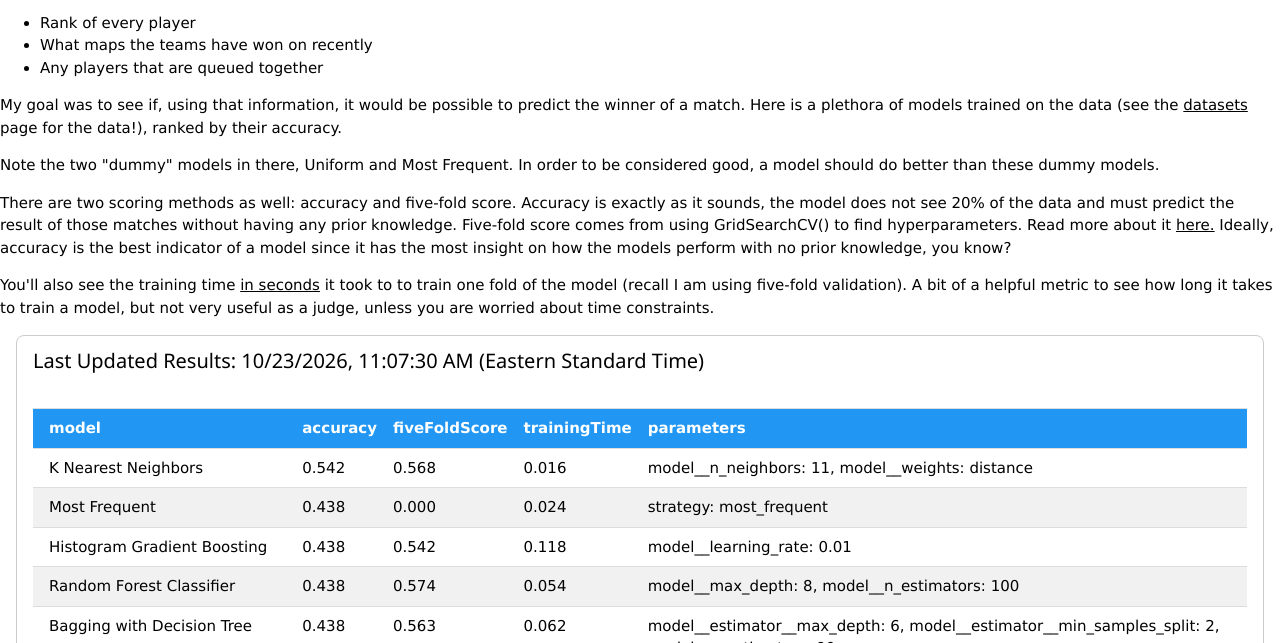
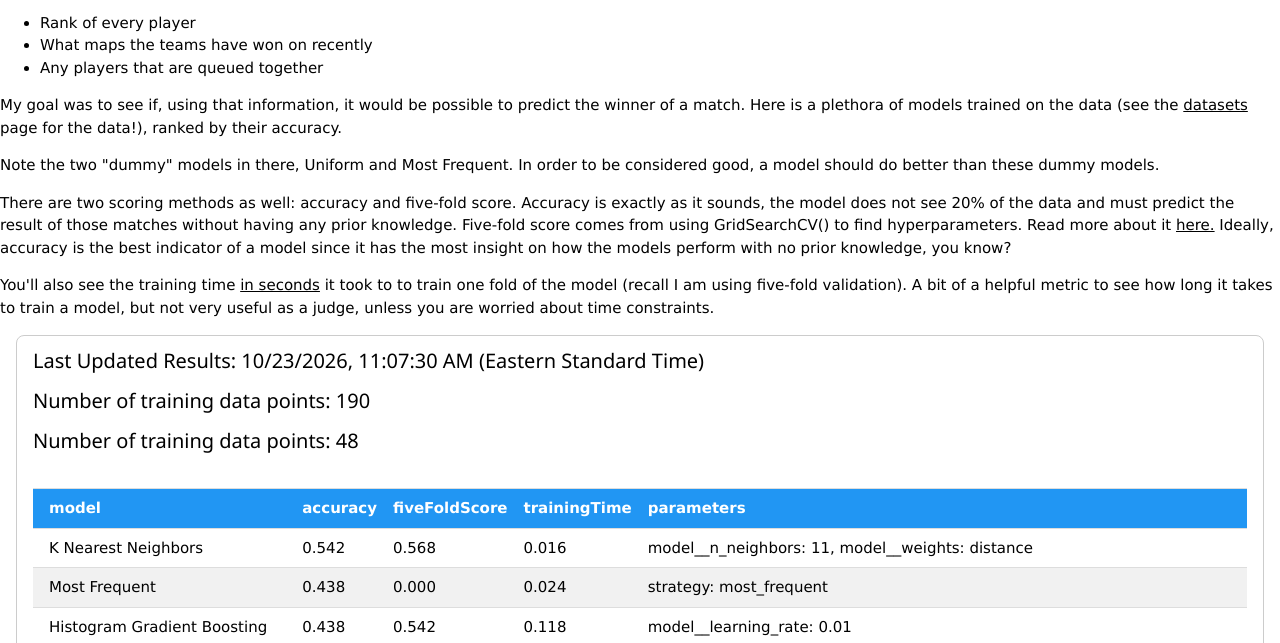
Before and after one commit to HardWare68/HardWareWebsite, a website: page pages/preMatchModels.html in a window 1280 px wide. Shown: the part 157-800 px from the top of the page. Drawn offline with Linux system fonts and the light colour scheme.

Commit message:
i hope we display the number of rows now

```diff
--- a/pages/preMatchModels.html
+++ b/pages/preMatchModels.html
@@ -38,6 +38,14 @@
             <h4 id="last-updated" class="">Last Updated Results: ... (If you are seeing this, that likely means there was an error!)</h4>
         </div>
 
+        <div>
+            <h4 id="training-data" class="">Number of training data points: ...</h4>
+        </div>
+
+        <div>
+            <h4 id="testing-data" class="">Number of testing data points: ...</h4>
+        </div>
+
         <table id="results-table" class="w3-table w3-bordered w3-round-large w3-panel w3-striped">
             <th><tr id="header-row" class="w3-blue"></tr></th>
             <tbody id="body"></tbody>
@@ -62,10 +70,22 @@
         const models = data.models; //this lad has the array of all the models
 
         //fun little updater for the date
-        const lastUpdatedEl = document.getElementById("last-updated");
-        if (lastUpdatedEl && data.dateUpdated) {
-            lastUpdatedEl.textContent =
+        const lastUpdatedElement = document.getElementById("last-updated");
+        if (lastUpdatedElement && data.dateUpdated) {
+            lastUpdatedElement.textContent =
                 `Last Updated Results: ${new Date(data.dateUpdated).toLocaleString()} (Eastern Standard Time)`;
+        }
+
+        const trainingDataElement = document.getElementById("training-data");
+        if (trainingDataElement && data.trainingRows) {
+            trainingDataElement.textContent =
+                `Number of training data points: ${data.trainingRows}`;
+        }
+
+        const testingDataElement = document.getElementById("testing-data");
+        if (testingDataElement && data.testingRows) {
+            testingDataElement.textContent =
+                `Number of training data points: ${data.testingRows}`;
         }
 
         const headerRow = document.getElementById("header-row");
```
